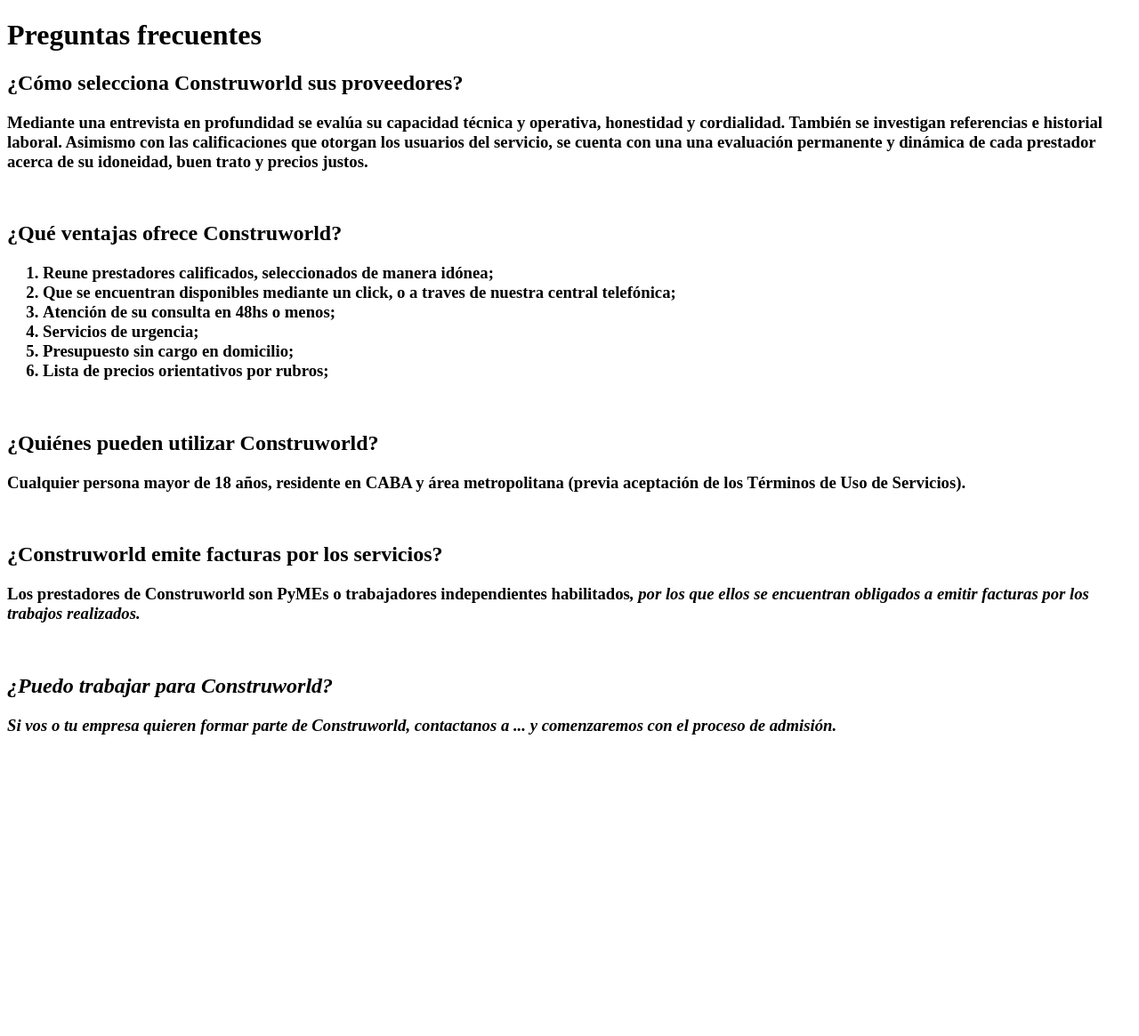
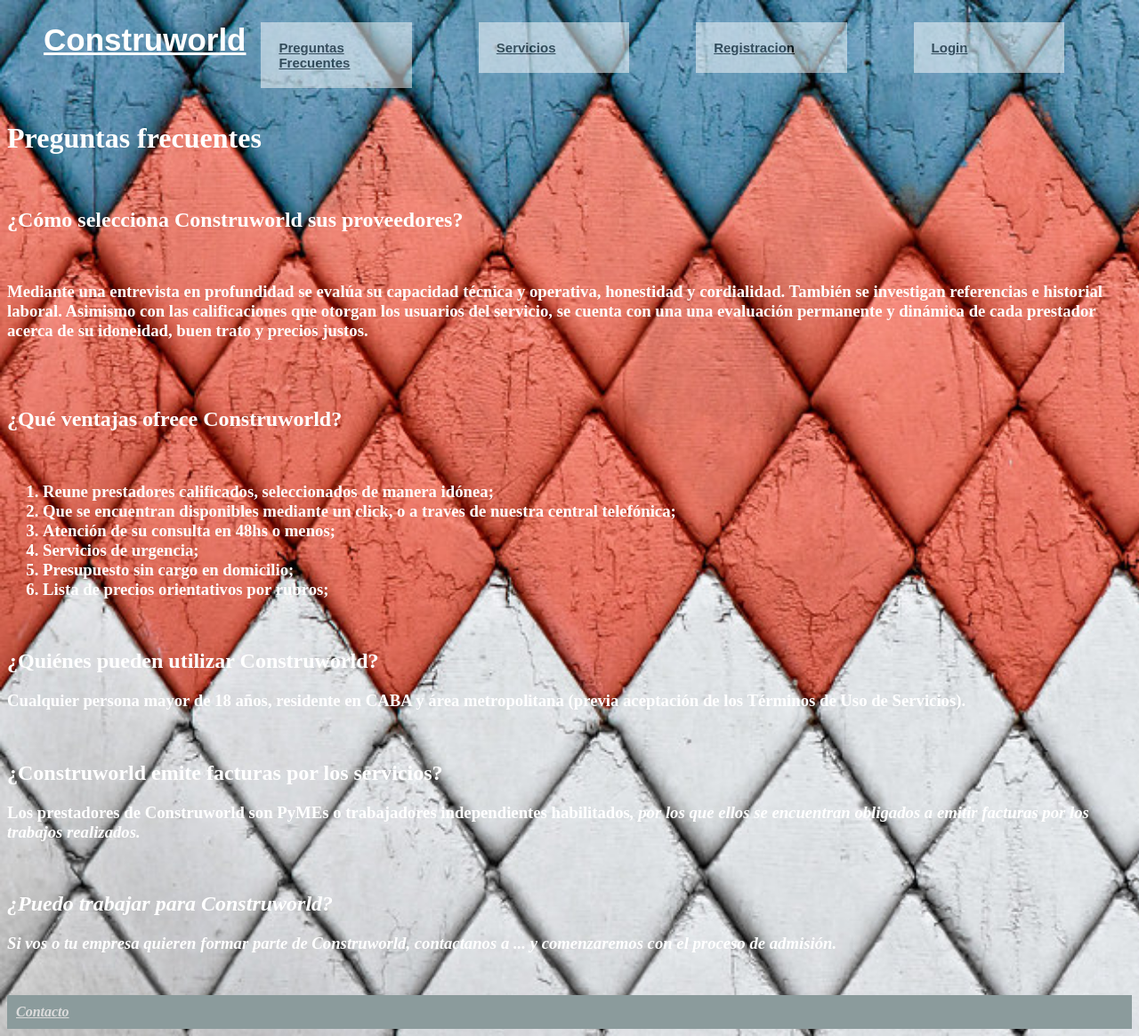
Before and after one commit to MinoLou/integrador, a PHP site: page /preguntas.php in a window 1280 px wide. Shown: the whole page at 89% size. Before the commit the page ends 826 px from the top, so only its background shows below. Run offline with PHP 8.4, Linux system fonts and the light colour scheme.

Commit message:
Se le dio estilo a login y preguntas frecuentes. Falta mejorar

```diff
--- a/preguntas.php
+++ b/preguntas.php
@@ -5,12 +5,32 @@
     <title>Preguntas frecuentes</title>
   </head>
   <body>
-    <h1>Preguntas frecuentes</h1>
-    <h2>¿Cómo selecciona Construworld sus proveedores?</h2>
-    <h3>Mediante una entrevista en profundidad se evalúa su capacidad técnica y operativa, honestidad y cordialidad. También se investigan referencias e historial laboral.
-    Asimismo con las calificaciones que otorgan los usuarios del servicio, se cuenta con una una evaluación permanente y dinámica de cada prestador acerca de su idoneidad, buen trato y precios justos.</h3>
+  <!DOCTYPE html>
+<html lang="en" dir="ltr">
+  <head>
+    <meta charset="utf-8">
+      <title>Proyecto</title>
+    	<link rel="stylesheet" href="css/styles.css">
+  </head>
+  <body>
+<header class="container">
+<nav>
+  <ul>
+    <li><a id="logo" href="nosotros">Construworld</a></li>
+    <li><a class="nav1" href="preguntas.php">Preguntas Frecuentes</a></li>
+    <li><a class="nav1" href="servicios.php">Servicios</a></li>
+    <li><a class="nav1" href="registro.php">Registracion</a></li>
+    <li><a class="nav1" href="login.php">Login</a></li>
+  </ul>
+</nav>
+</header>
+<div style="color:white;"> <!-- section hace bolonqui -->
+	  <h1>Preguntas frecuentes</h1></br>
+	  <h2>¿Cómo selecciona Construworld sus proveedores?</h2></br>
+		<h3>Mediante una entrevista en profundidad se evalúa su capacidad técnica y operativa, honestidad y cordialidad. También se investigan referencias e historial laboral.
+    Asimismo con las calificaciones que otorgan los usuarios del servicio, se cuenta con una una evaluación permanente y dinámica de cada prestador acerca de su idoneidad, buen trato y precios justos.</h3><br>
     <br>
-    <h2>¿Qué ventajas ofrece Construworld?</h2>
+    <h2>¿Qué ventajas ofrece Construworld?</h2><br>
     <h3><ol>
       <li>Reune prestadores calificados, seleccionados de manera idónea;</li>
       <li>Que se encuentran disponibles mediante un click, o a traves de nuestra central telefónica;</li>
@@ -30,5 +50,9 @@
     <h2>¿Puedo trabajar para Construworld?</h2>
     <h3>Si vos o tu empresa quieren formar parte de Construworld, contactanos a ... y comenzaremos con el proceso de admisión.</h3>
     <br>
+</div>
+<footer>
+  <a class="foot" href="contacto.php">Contacto</a>
+</footer>
   </body>
 </html>
```
Also changed, not shown: login.php (+29 -0 lines).
